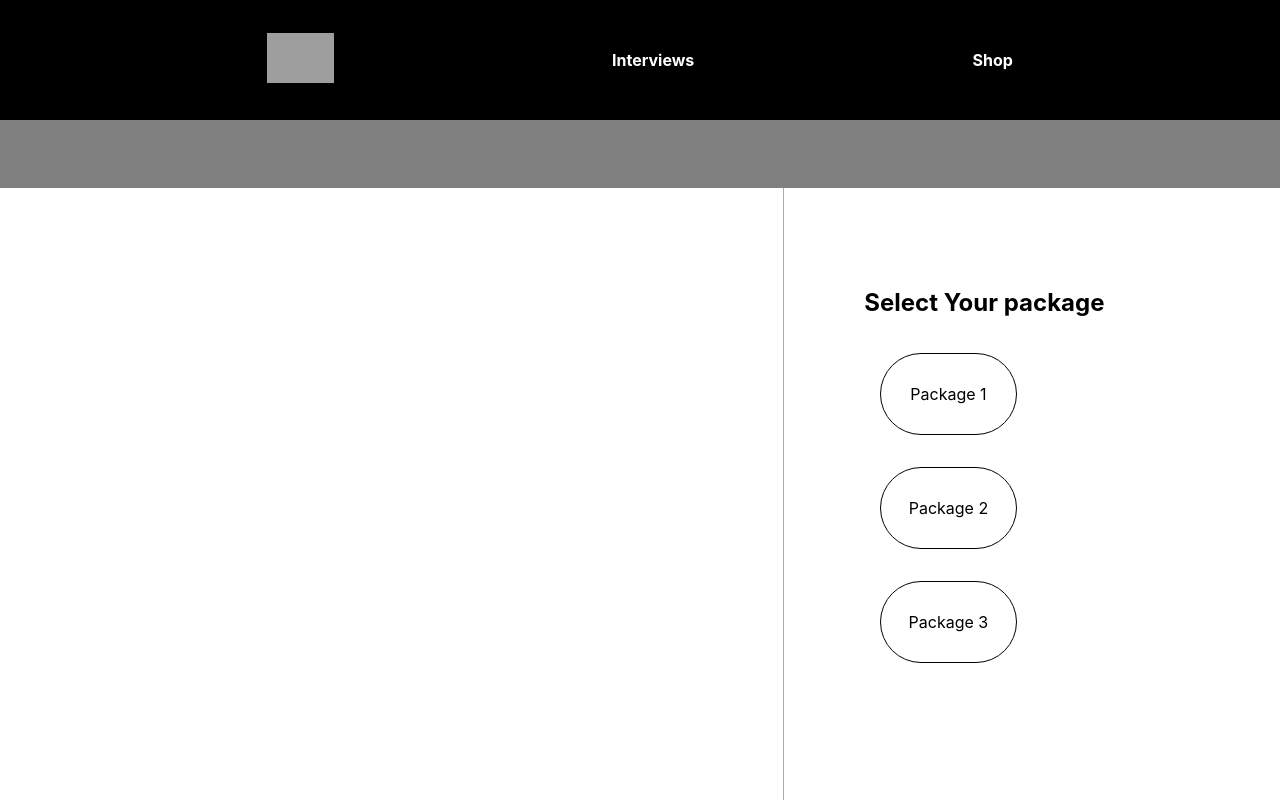
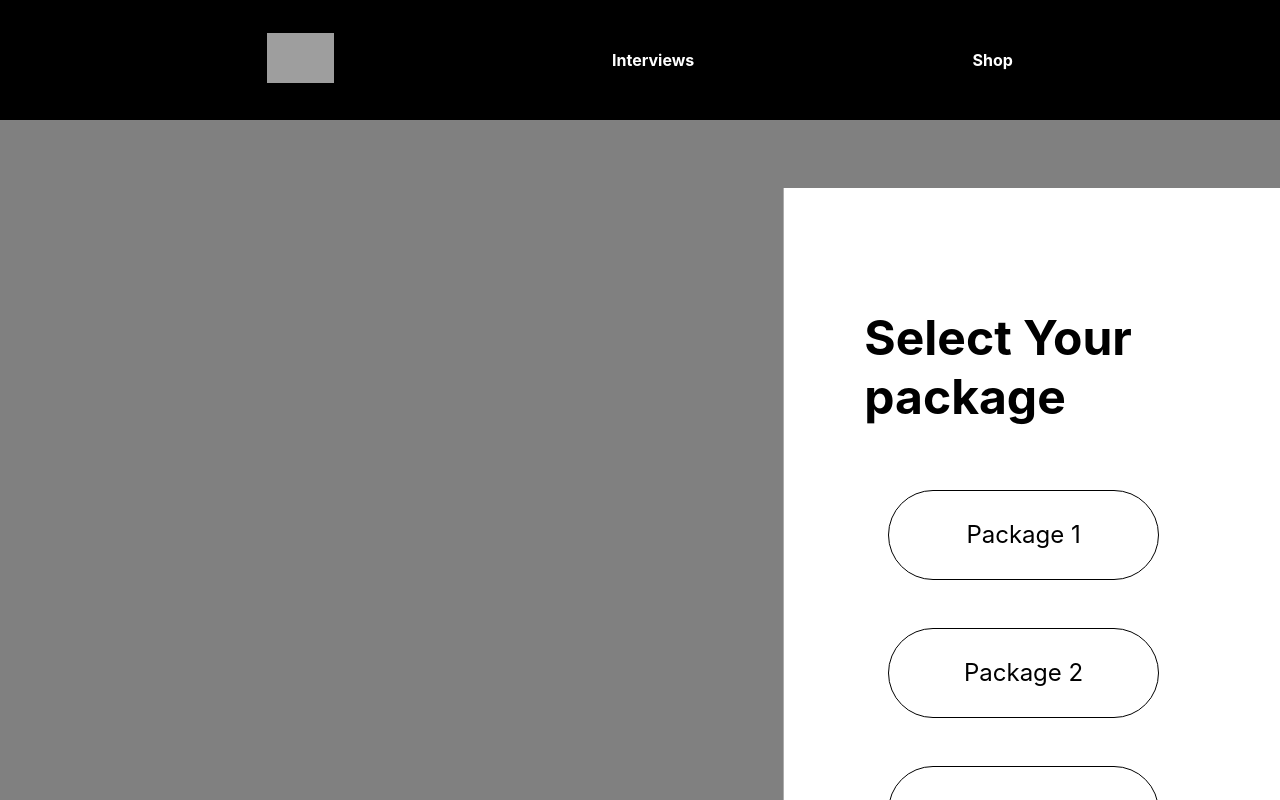
Before and after one commit to Race428/connecting-creators, a React (Create React App) app: page /#/shop in a window 1280 px wide. Built offline with nearby package versions, Linux system fonts and the light colour scheme; grey boxes are pictures that could not be loaded.

Commit message:
redux adds

```diff
--- /dev/null
+++ b/src/CSS/packageDisplay.module.css
@@ -0,0 +1,11 @@
+.pageView{
+    display: flex;
+    /* flex-direction: column; */
+    align-items: center;
+    width: 70%;
+    height: 90%;
+    /* background-color: grey; */
+    border-right: solid 1px rgb(172, 172, 172);
+    float: left;
+    background-color: grey;
+}
--- a/src/CSS/store.module.css
+++ b/src/CSS/store.module.css
@@ -41,10 +41,11 @@
 
 .optionContainer h2 {
     color: black;
+    font-size: 3em;
 }
 
 .option {
-    width: 40%;
+    width: 80%;
     height: 5em;
     border-radius: 60px;
     /* background-color: grey; */
@@ -54,12 +55,24 @@
     display: flex;
     justify-content: center;
     align-items: center;
+    font-size: 1.5em;
+
+
+}
+
+.option:hover {
+    /* transition: .3s ease-in-out; */
+    border-color: #007fff;
+    box-shadow: 0 0 10px 2px #007fff;
+
 }
 
 #selected {
     border-color: #007fff;
     box-shadow: 0 0 0 2px #007fff;
-    transition:  -webkit-transform all .5s ease-in-out;
+    /* background-color:#70a5da; */
+    /* transition: all .5s ease-in-out; */
+    /* -webkit-transition: all .5s ease-in-out; */
 }
 
 .race {
@@ -70,7 +83,7 @@
 
 @media only screen and (max-width: 700px) {
     .pageView{
-        overflow: scroll;
+        /* overflow: scroll; */
     }
     .selections {
         display: flex;
--- /dev/null
+++ b/src/Components/PackageStore/packageDisplay.js
@@ -0,0 +1,40 @@
+import React from 'react'
+import style from '../../CSS/packageDisplay.module.css'
+// import {updatePackageSelection} from '../../Redux/Reducer'
+
+import {connect} from 'react-redux'
+import {withRouter} from 'react-router-dom'
+
+
+function PackageDiplay (props) {
+
+
+
+
+
+
+
+
+    return <div className={style.pageView}>
+
+<h1>{props.packageSelection}</h1>
+
+    </div>
+}
+
+
+
+
+
+
+
+
+const mapStateToProps = state=> {
+    return {
+        ...state
+    }
+}
+
+
+
+export default connect(mapStateToProps)(withRouter(PackageDiplay))
--- a/src/Components/Pages/shop.js
+++ b/src/Components/Pages/shop.js
@@ -1,12 +1,16 @@
 import React, { Component } from 'react'
 import style from '../../CSS/store.module.css'
-
-
+import PackageDisplay from '../PackageStore/packageDisplay'
+import { updatePackageSelection } from '../../Redux/Reducer'
+import { connect } from 'react-redux'
+import { withRouter } from 'react-router-dom'
 
 
 //add redux to update state with each new selection through the process.
 
 class Shop extends Component {
+
+
 
     constructor() {
         super()
@@ -14,9 +18,17 @@ class Shop extends Component {
             package1: 'package1',
             package2: 'package2',
             package3: 'package3',
+            selected:''
         }
+
+
     }
 
+
+
+    componentDidUpdate = () => {
+        this.props.updatePackageSelection(this.state.selected)
+    }
     package1Select = () => {
         this.setState({
             package1: style.selected,
@@ -24,6 +36,10 @@ class Shop extends Component {
             package3: 'package3',
             selected: 'package1'
         });
+
+
+
+
 
     }
     package2Select = () => {
@@ -34,6 +50,9 @@ class Shop extends Component {
             selected: 'package2'
 
         });
+
+
+
     }
 
 
@@ -45,10 +64,10 @@ class Shop extends Component {
             selected: 'package3'
 
         });
-    }
 
 
 
+    }
 
 
 
@@ -71,14 +90,14 @@ class Shop extends Component {
                 <div className={style.pageView}>
                     <div className={style.pageLocation}></div>
                     <div className={style.selections}>
-                        <div className={style.packageDisplay}></div>
+                        <PackageDisplay />
                         <div className={style.optionContainer}>
                             <h2>Select Your package</h2>
 
 
                             <div id={`${this.state.package1}`} className={style.option}
 
-                                onClick={ this.package1Select}
+                                onClick={this.package1Select}
 
                             >Package 1</div>
 
@@ -105,4 +124,15 @@ class Shop extends Component {
     }
 }
 
-export default Shop
+const mapStateToProps =state=> {
+    return {
+        ...state
+    }
+}
+
+
+const mapDispatchToProps = {
+    updatePackageSelection
+}
+
+export default connect(mapStateToProps, mapDispatchToProps)(withRouter(Shop))
--- a/src/Redux/Reducer.js
+++ b/src/Redux/Reducer.js
@@ -1,10 +1,12 @@
 const initialState = {
 
-    podcasts: []
+    podcasts: [],
+    packageSelection: ''
 
 }
 
 const UPDATE_PODCASTS = 'UPDATE_PODCASTS'
+const UPDATE_PACKAGE_SELECTION = 'UPDATE_PACKAGE_SELECTION'
 
 export function updatePodcasts(podcasts) {
     return {
@@ -12,11 +14,26 @@ export function updatePodcasts(podcasts) {
         payload: podcasts
     }
 }
+export function updatePackageSelection(packageSelection) {
+    return  {
+        type: UPDATE_PACKAGE_SELECTION,
+        payload: packageSelection
+    }
+}
+
 
 function Reducer(state = initialState, action) {
     switch(action.type) {
         case UPDATE_PODCASTS:
-        return { ...state, podcasts:action.payload}
+        return {
+             ...state, podcasts: action.payload
+        }
+        case UPDATE_PACKAGE_SELECTION:
+            return {
+                ...state,
+                packageSelection: action.payload
+            }
+
         default:
         return state
     }
```
